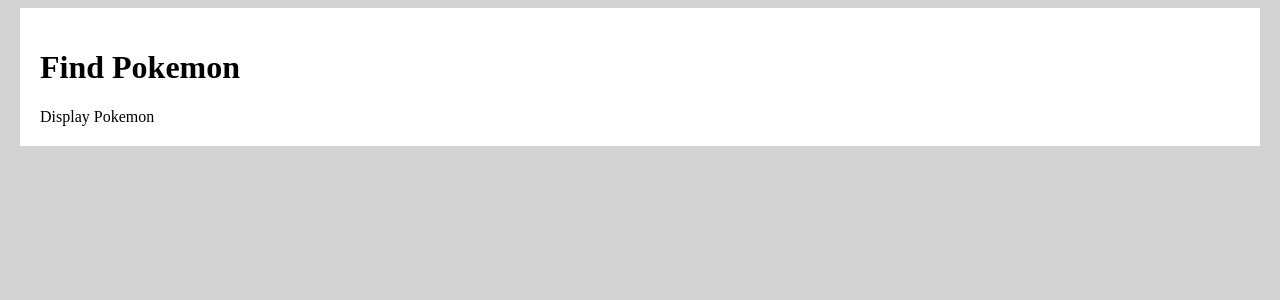
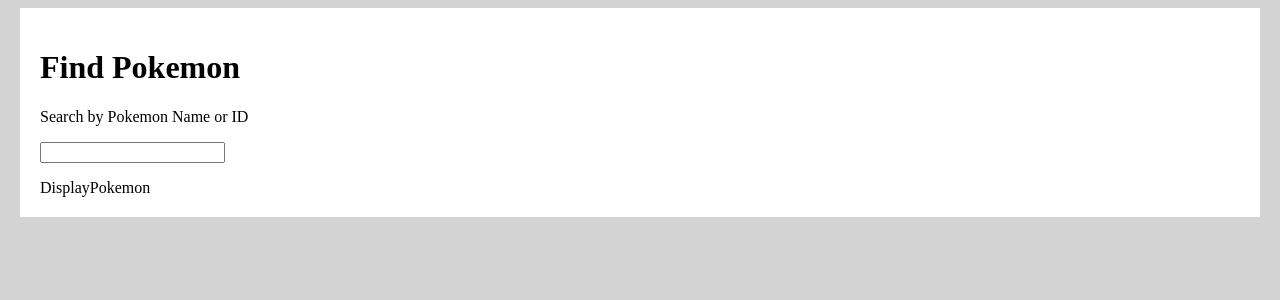
Before and after one commit to mattjaos/pokemon-api-with-react, a React (Vite) app: page / in a window 1280 px wide. Shown: the top 300 px of the page. Built offline with nearby package versions, Linux system fonts and the light colour scheme.

Commit message:
updated README and started adding components

```diff
--- a/src/App.jsx
+++ b/src/App.jsx
@@ -1,4 +1,4 @@
-import DisplayPokemon from "./components/DisplayPokemon";
+import SearchPokemon from "./components/SearchPokemon";
 // prompt:
 // https://pokeapi.co/
 // Display a pokemon by ID or name
@@ -15,7 +15,8 @@
 export default function App() {
   return (
     <div className="app">
-      <DisplayPokemon />
+      <h1>Find Pokemon</h1>
+      <SearchPokemon />
     </div>
   );
 }
--- a/src/components/DisplayPokemon.jsx
+++ b/src/components/DisplayPokemon.jsx
@@ -1,8 +1,3 @@
 export default function DisplayPokemon() {
-  return (
-    <>
-      <h1>Find Pokemon</h1>
-      <div>Display Pokemon</div>
-    </>
-  );
+  return <div>DisplayPokemon</div>;
 }
--- /dev/null
+++ b/src/components/SearchPokemon.jsx
@@ -0,0 +1,18 @@
+// import { useState } from "react";
+import DisplayPokemon from "./DisplayPokemon";
+
+export default function SearchPokemon() {
+  return (
+    <>
+      <div>
+        <label>
+          <p>Search by Pokemon Name or ID</p>
+          <p>
+            <input type="text" value="" />
+          </p>
+        </label>
+      </div>
+      <DisplayPokemon />
+    </>
+  );
+}
```
Also changed, not shown: 1 other file (tests, documents, lock files or other folders).
